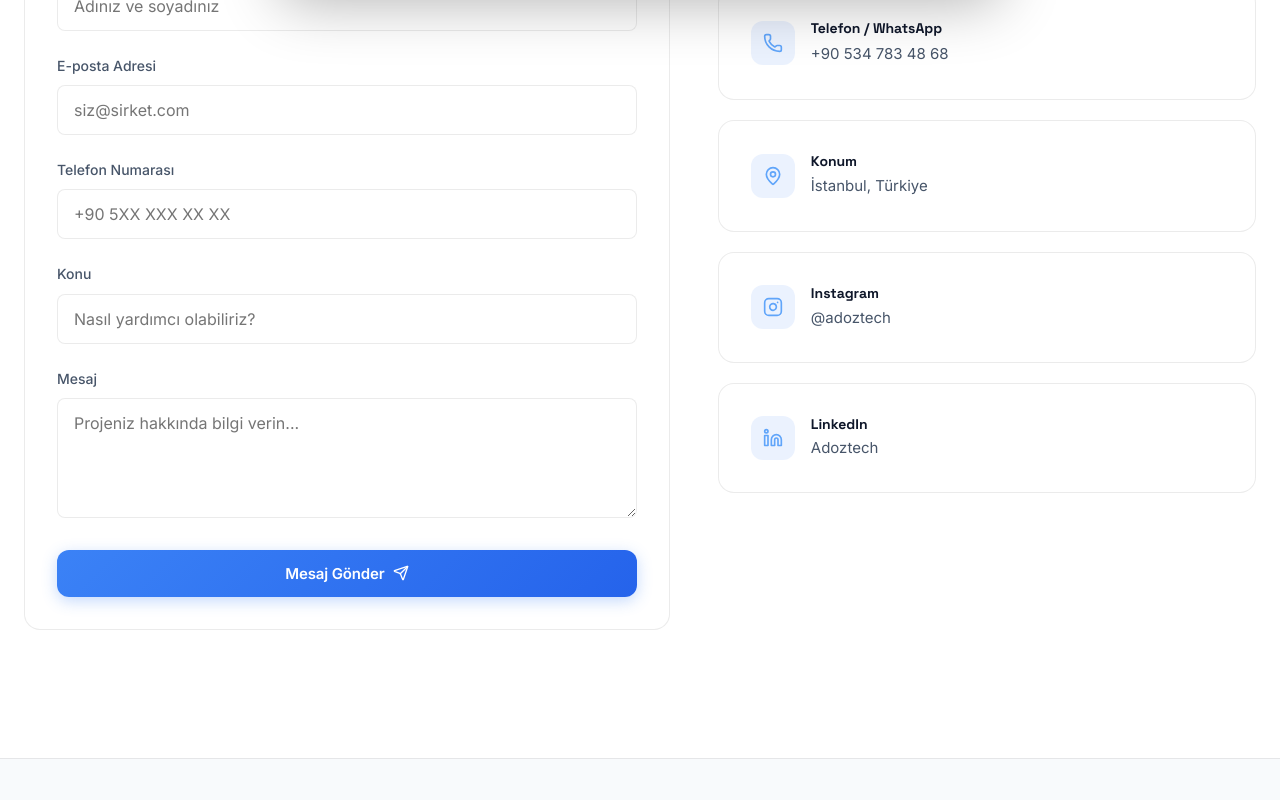
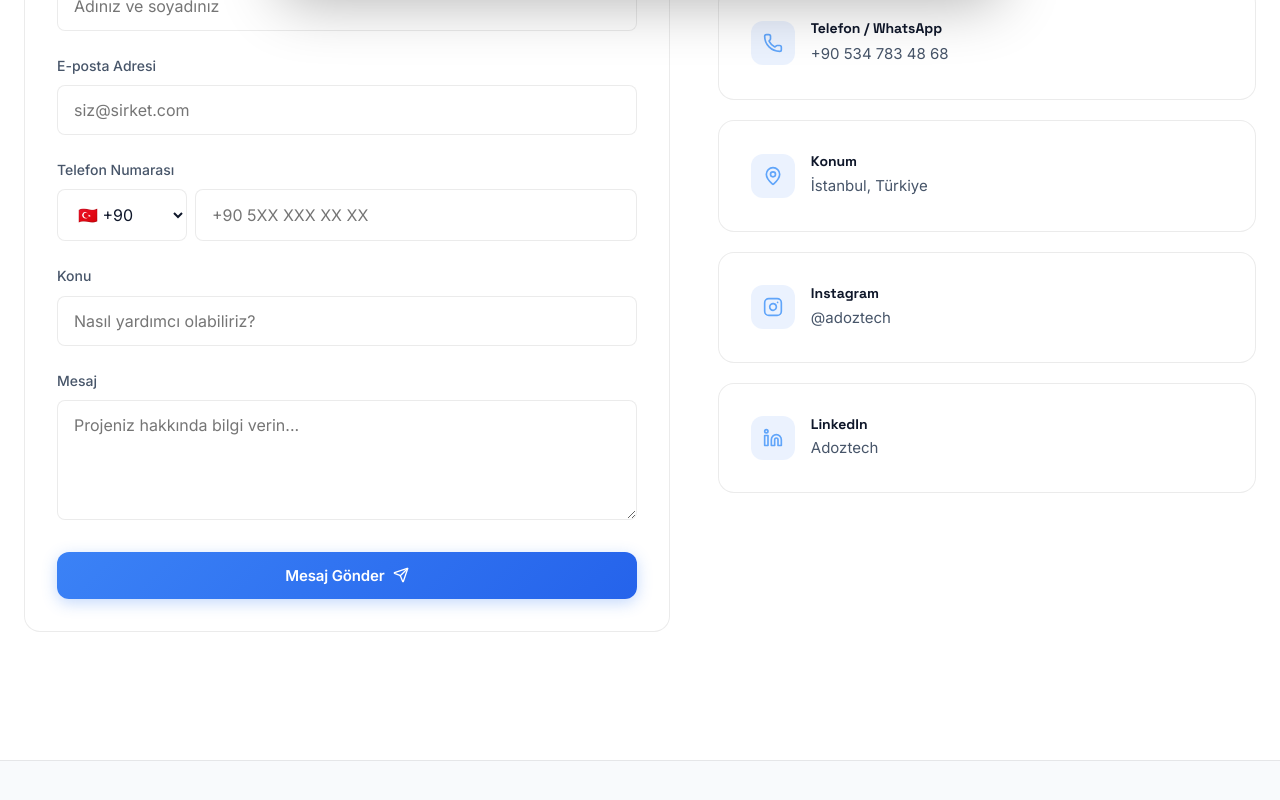
Before and after one commit to Ozgurplbyk/adoztech-web, a React (Vite) app: page /contact in a window 1280 px wide. Shown: the part 794-1594 px from the top of the page. Built offline with nearby package versions, Linux system fonts and the light colour scheme; no server answers.

Commit message:
feat: add country code dial selector to contact form

```diff
--- a/src/pages/Contact.jsx
+++ b/src/pages/Contact.jsx
@@ -9,7 +9,7 @@ import './Pages.css';
 
 export default function Contact() {
   const { t } = useTranslation();
-  const [form, setForm] = useState({ name: '', email: '', phone: '', subject: '', message: '' });
+  const [form, setForm] = useState({ name: '', email: '', dialCode: '+90', phone: '', subject: '', message: '' });
   const [errors, setErrors] = useState({});
   const [sending, setSending] = useState(false);
   const [sent, setSent] = useState(false);
@@ -41,7 +41,7 @@ export default function Contact() {
       setTimeout(() => {
         setSending(false);
         setSent(true);
-        setForm({ name: '', email: '', phone: '', subject: '', message: '' });
+        setForm({ name: '', email: '', dialCode: '+90', phone: '', subject: '', message: '' });
       }, 1500);
       return;
     }
@@ -50,13 +50,13 @@ export default function Contact() {
       await emailjs.send(serviceId, templateId, {
         from_name: form.name,
         from_email: form.email,
-        phone: form.phone,
+        phone: form.phone ? `${form.dialCode} ${form.phone}` : '',
         subject: form.subject,
         message: form.message,
       }, publicKey);
 
       setSent(true);
-      setForm({ name: '', email: '', phone: '', subject: '', message: '' });
+      setForm({ name: '', email: '', dialCode: '+90', phone: '', subject: '', message: '' });
 
       // Track successful form submission in GA
       if (window.ga4Initialized) {
@@ -135,7 +135,26 @@ export default function Contact() {
                     </div>
                     <div className="form-group">
                       <label className="form-label" htmlFor="phone">{t('contact.phoneLabel')}</label>
-                      <input id="phone" name="phone" className="form-input" placeholder={t('contact.phonePlaceholder')} value={form.phone} onChange={handleChange} />
+                      <div style={{ display: 'flex', gap: '0.5rem' }}>
+                        <select
+                          name="dialCode"
+                          className="form-input"
+                          style={{ width: '130px', paddingRight: '0.5rem' }}
+                          value={form.dialCode}
+                          onChange={handleChange}
+                        >
+                          <option value="+90">🇹🇷 +90</option>
+                          <option value="+1">🇺🇸 +1</option>
+                          <option value="+44">🇬🇧 +44</option>
+                          <option value="+49">🇩🇪 +49</option>
+                          <option value="+33">🇫🇷 +33</option>
+                          <option value="+34">🇪🇸 +34</option>
+                          <option value="+971">🇦🇪 +971</option>
+                          <option value="+86">🇨🇳 +86</option>
+                          <option value="+7">🇷🇺 +7</option>
+                        </select>
+                        <input id="phone" name="phone" className="form-input" style={{ flex: 1 }} placeholder={t('contact.phonePlaceholder')} value={form.phone} onChange={handleChange} />
+                      </div>
                     </div>
                     <div className="form-group">
                       <label className="form-label" htmlFor="subject">{t('contact.subjectLabel')}</label>
```
